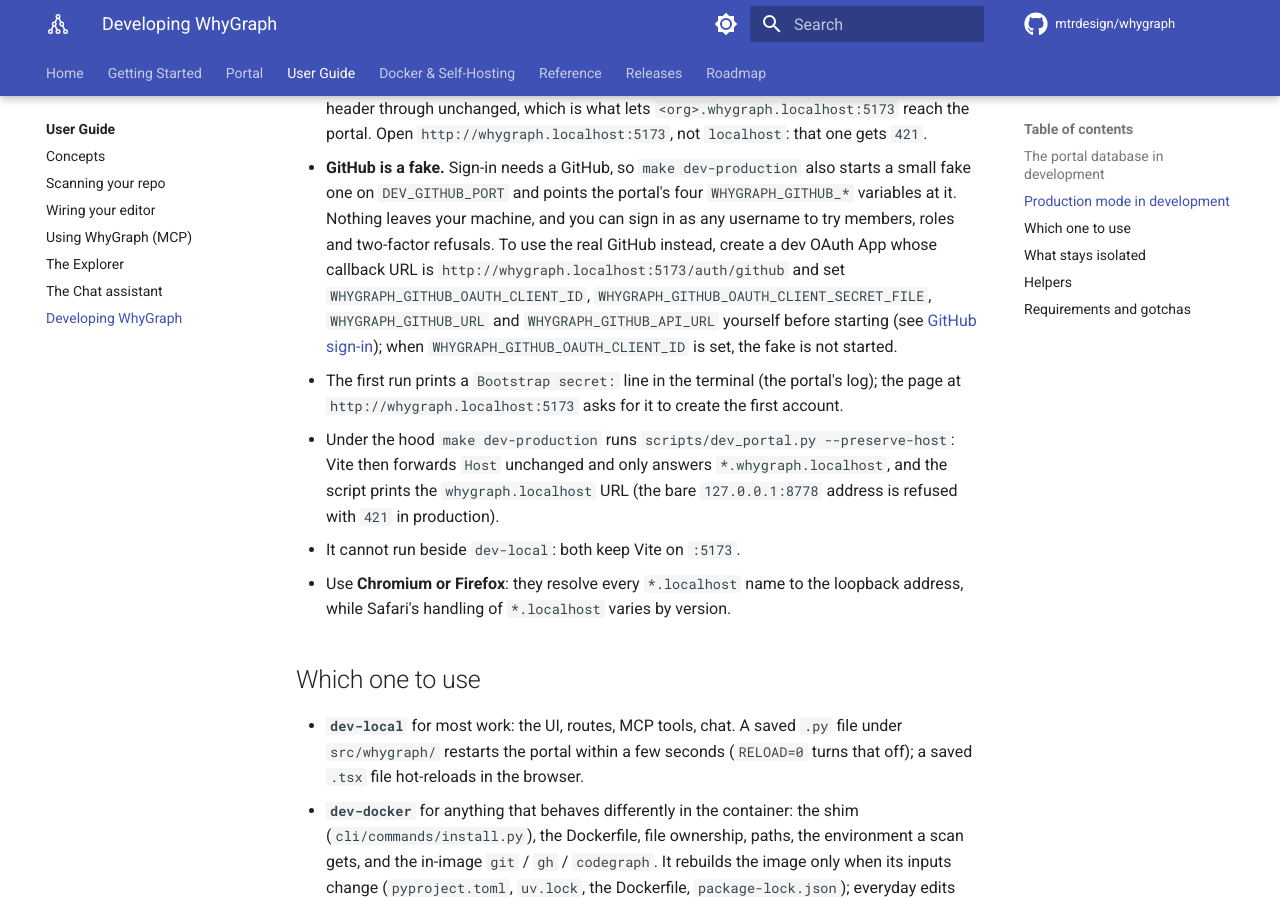
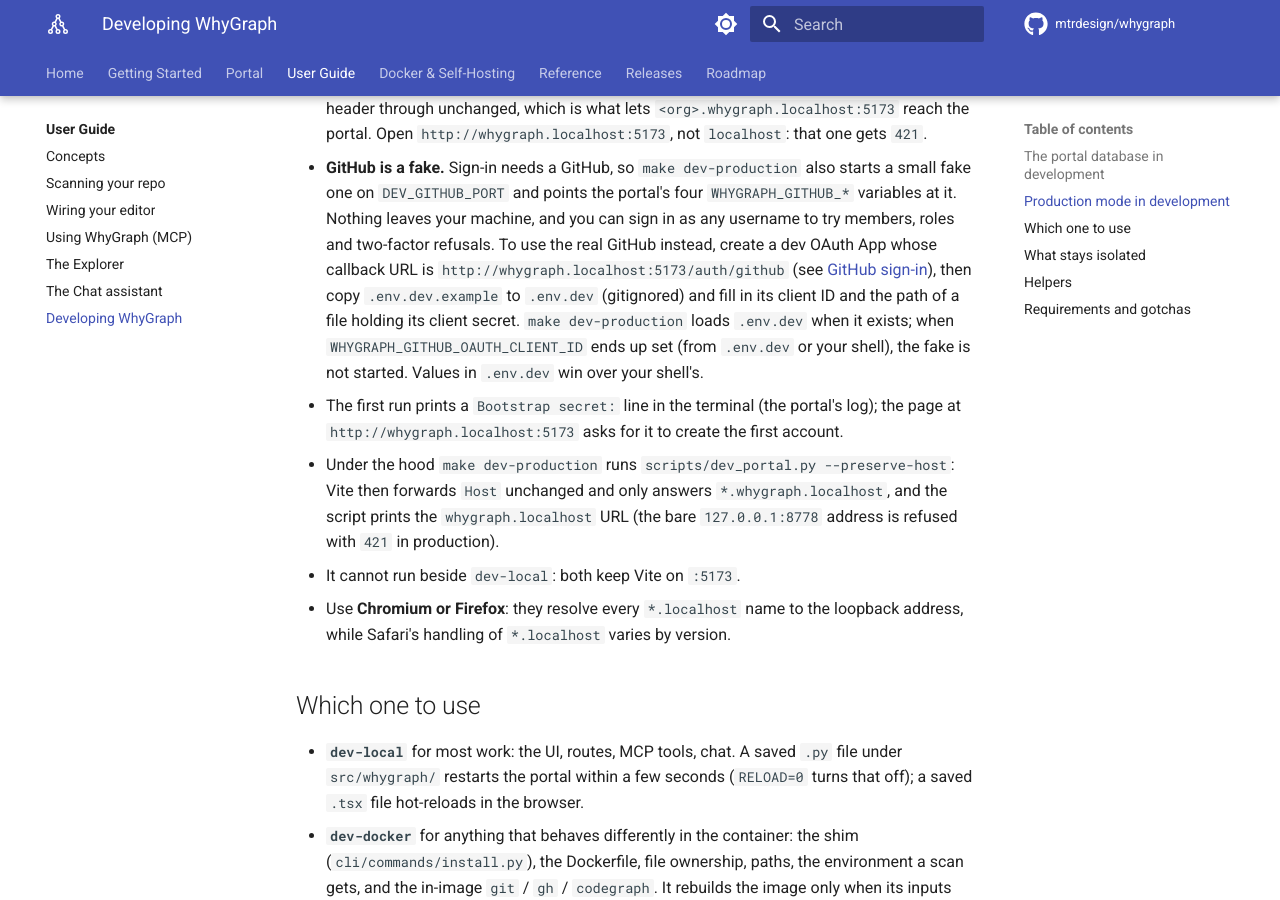
Before and after one commit to mtrdesign/whygraph, an MkDocs documentation site: the page built from docs/guide/developing.md, in a window 1280 px wide and 900 px high, scrolled down 1644 px. Built offline with MkDocs 1.6.1 and Material for MkDocs 9.7.7, drawn with Linux system fonts in a browser that asks for light colours; comment, search, counter and statistics services are not loaded.

Commit message:
make dev-production loads an optional, gitignored .env.dev
So a real dev OAuth App's client ID and secret file live in one local
file instead of the shell; without it the fake GitHub is used as before.

Co-Authored-By: Claude <noreply@anthropic.com>

```diff
--- a/docs/guide/developing.md
+++ b/docs/guide/developing.md
@@ -50,10 +50,12 @@ production mode:
   on `DEV_GITHUB_PORT` and points the portal's four `WHYGRAPH_GITHUB_*` variables at it. Nothing leaves
   your machine, and you can sign in as any username to try members, roles and two-factor refusals.
   To use the real GitHub instead, create a dev OAuth App whose callback URL is
-  `http://whygraph.localhost:5173/auth/github` and set `WHYGRAPH_GITHUB_OAUTH_CLIENT_ID`,
-  `WHYGRAPH_GITHUB_OAUTH_CLIENT_SECRET_FILE`, `WHYGRAPH_GITHUB_URL` and `WHYGRAPH_GITHUB_API_URL`
-  yourself before starting (see [GitHub sign-in](../deploy/production.md#github-sign-in)); when
-  `WHYGRAPH_GITHUB_OAUTH_CLIENT_ID` is set, the fake is not started.
+  `http://whygraph.localhost:5173/auth/github` (see
+  [GitHub sign-in](../deploy/production.md#github-sign-in)), then copy `.env.dev.example` to
+  `.env.dev` (gitignored) and fill in its client ID and the path of a file holding its client
+  secret. `make dev-production` loads `.env.dev` when it exists; when
+  `WHYGRAPH_GITHUB_OAUTH_CLIENT_ID` ends up set (from `.env.dev` or your shell), the fake is not
+  started. Values in `.env.dev` win over your shell's.
 - The first run prints a `Bootstrap secret:` line in the terminal (the portal's log); the page at
   `http://whygraph.localhost:5173` asks for it to create the first account.
 - Under the hood `make dev-production` runs `scripts/dev_portal.py --preserve-host`: Vite then
```
Also changed, not shown: 3 other files.
